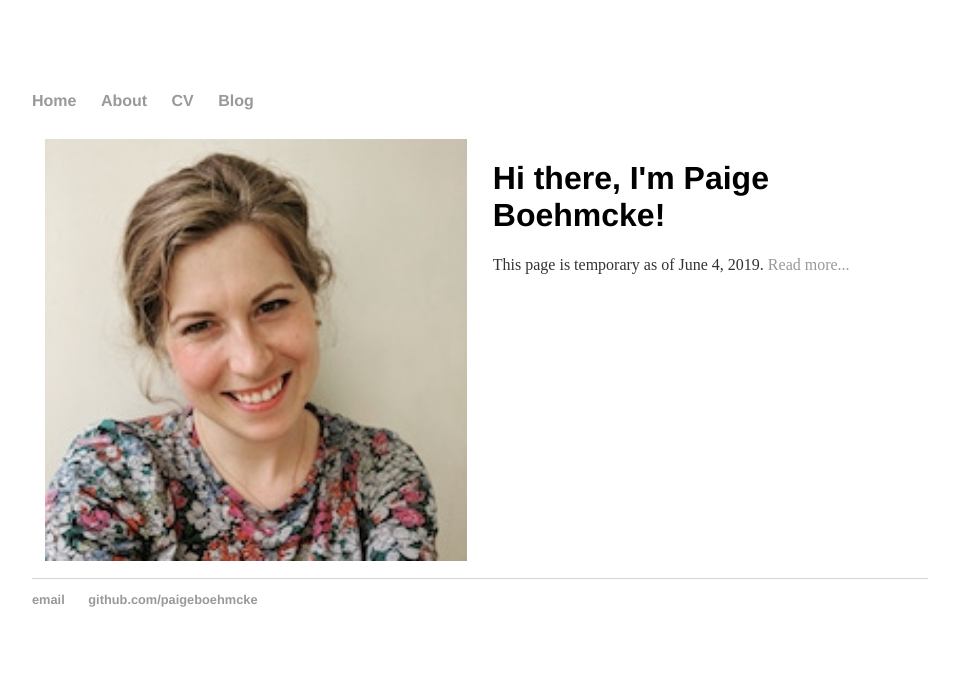
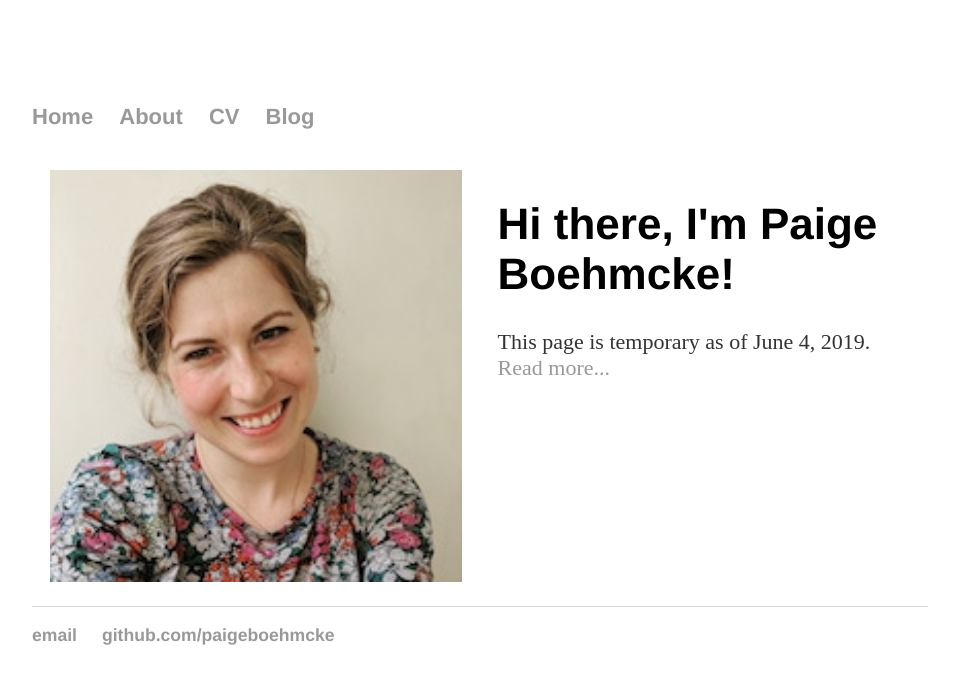
Before and after one commit to paigeboehmcke/paigeboehmcke.github.io, a Jekyll site: the page built from index.html, in a window 1280 px wide. Shown: the top 684 px of the page, without its empty margins (160-1119 px from the left). Built offline with Jekyll 4.4.1, drawn with Linux system fonts in a browser that asks for light colours.

Commit message:
Update main.css

```diff
--- a/css/main.css
+++ b/css/main.css
@@ -1,29 +1,15 @@
-@function strip-unit($value) {
-  @return $value / ($value * 0 + 1);
+html {
+  font-size: 16px;
 }
-@mixin fluid-type($min-vw, $max-vw, $min-font-size, $max-font-size) {
-    $u1: unit($min-vw);
-    $u2: unit($max-vw);
-    $u3: unit($min-font-size);
-    $u4: unit($max-font-size);
-    @if $u1 == $u2 and $u1 == $u3 and $u1 == $u4 {
-        & {
-            font-size: $min-font-size;
-            @media screen and (min-width: $min-vw) {
-                font-size: calc(#{$min-font-size} + #{strip-unit($max-font-size - $min-font-size)} * ((100vw - #{$min-vw}) / #{strip-unit($max-vw - $min-vw)}));
-            }
-            @media screen and (min-width: $max-vw) {
-                font-size: $max-font-size;
-            }
-        }
-    }
+@media screen and (min-width: 320px) {
+  html {
+    font-size: calc(16px + 6 * ((100vw - 320px) / 680));
+  }
 }
-$min_width: 320px;
-$max_width: 1000px;
-$min_font: 16px;
-$max_font: 22px;
-html {
-    @include fluid-type($min_width, $max_width, $min_font, $max_font);
+@media screen and (min-width: 1000px) {
+  html {
+    font-size: 22px;
+  }
 }
 body {
     max-width: 1000px;
```
